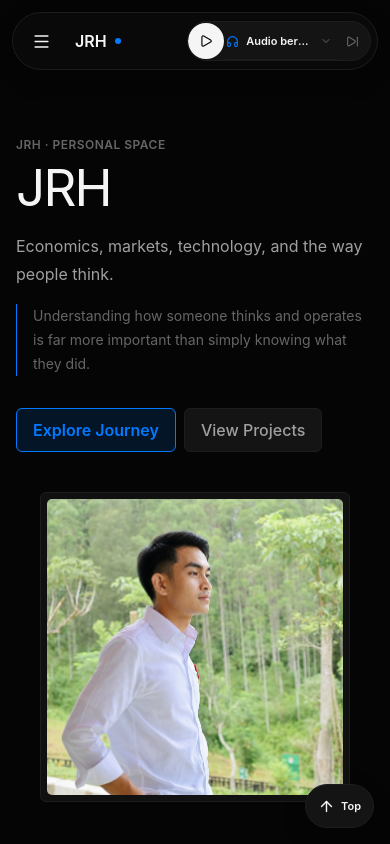
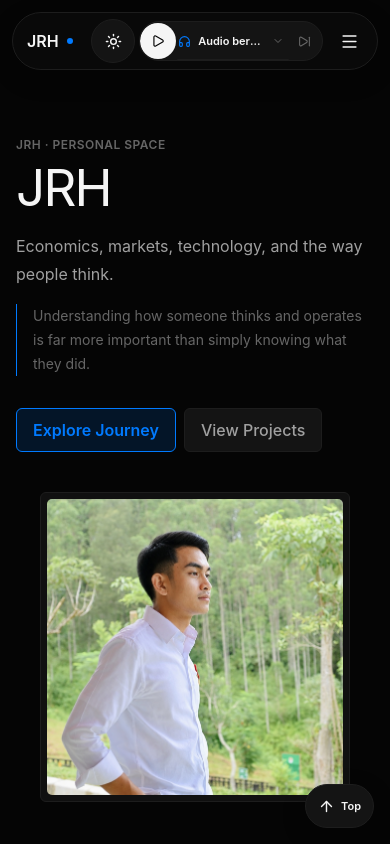
Before and after one commit to LionerHakim/JRHs, a React (Vite) app: page / in a window 390 px wide. Shown: the top 844 px of the page. Built offline with nearby package versions, Linux system fonts and the light colour scheme.

Commit message:
fix: restore right-aligned navigation controls

```diff
--- a/src/components/Navbar.tsx
+++ b/src/components/Navbar.tsx
@@ -1,6 +1,7 @@
 import { useEffect, useRef, useState } from 'react';
 import { Menu, X } from 'lucide-react';
 import MusicPlayer from './MusicPlayer';
+import ThemeToggle from './ThemeToggle';
 
 const navLinks = [
   { name: 'About', href: '#about' },
@@ -26,148 +27,73 @@ export default function Navbar() {
   useEffect(() => {
     const observer = new IntersectionObserver(
       (entries) => {
-        const visible = entries
-          .filter((entry) => entry.isIntersecting)
-          .sort((a, b) => b.intersectionRatio - a.intersectionRatio)[0];
+        const visible = entries.filter((entry) => entry.isIntersecting).sort((a, b) => b.intersectionRatio - a.intersectionRatio)[0];
         if (visible) setActive(visible.target.id);
       },
       { rootMargin: '-35% 0px -55% 0px', threshold: [0.1, 0.25, 0.5] },
     );
-
     navLinks.forEach(({ href }) => {
       const element = document.getElementById(href.slice(1));
       if (element) observer.observe(element);
     });
-
     return () => observer.disconnect();
   }, []);
 
   useEffect(() => {
     if (!open) return;
-
     const previousOverflow = document.body.style.overflow;
     const onKey = (event: KeyboardEvent) => {
-      if (event.key === 'Escape') {
-        event.preventDefault();
-        closeMenu();
-        return;
-      }
-
+      if (event.key === 'Escape') { event.preventDefault(); closeMenu(); return; }
       if (event.key !== 'Tab' || !menuRef.current) return;
-      const focusable = Array.from(
-        menuRef.current.querySelectorAll('a[href], button:not([disabled])'),
-      ) as FocusableElement[];
+      const focusable = Array.from(menuRef.current.querySelectorAll('a[href], button:not([disabled])')) as FocusableElement[];
       if (!focusable.length) return;
-
       const first = focusable[0];
       const last = focusable[focusable.length - 1];
-      if (event.shiftKey && document.activeElement === first) {
-        event.preventDefault();
-        last.focus();
-      } else if (!event.shiftKey && document.activeElement === last) {
-        event.preventDefault();
-        first.focus();
-      }
+      if (event.shiftKey && document.activeElement === first) { event.preventDefault(); last.focus(); }
+      else if (!event.shiftKey && document.activeElement === last) { event.preventDefault(); first.focus(); }
     };
-
     document.addEventListener('keydown', onKey);
     document.body.style.overflow = 'hidden';
     closeRef.current?.focus();
-
-    return () => {
-      document.removeEventListener('keydown', onKey);
-      document.body.style.overflow = previousOverflow;
-    };
+    return () => { document.removeEventListener('keydown', onKey); document.body.style.overflow = previousOverflow; };
   }, [open]);
 
   return (
     <>
       <header className="jrhs-nav-shell" aria-label="Navigasi situs">
-        <nav className="mx-auto flex min-h-14 items-center gap-1 px-1.5 sm:px-2" aria-label="Navigasi utama">
-          <button
-            ref={openerRef}
-            type="button"
-            onClick={() => setOpen(true)}
-            className="inline-flex min-h-11 min-w-11 items-center justify-center rounded-full text-[var(--color-text)] transition-colors hover:bg-[var(--color-ash-mist)] hover:text-[var(--color-ink)] active:scale-[.97] focus:outline-none focus-visible:ring-2 focus-visible:ring-[var(--color-accent)]"
-            aria-label="Buka menu"
-            aria-expanded={open}
-          >
-            <Menu size={19} aria-hidden="true" />
-          </button>
-
-          <a
-            href="#hero"
-            className="group flex min-h-11 items-center gap-2 rounded-full px-2 text-base font-semibold text-[var(--color-ink)] transition-colors hover:text-[var(--color-accent)]"
-            aria-label="JRH beranda"
-          >
+        <nav className="mx-auto flex min-h-14 items-center px-1.5 sm:px-2" aria-label="Navigasi utama">
+          <a href="#hero" className="group flex min-h-11 items-center gap-2 rounded-full px-2 text-base font-semibold text-[var(--color-ink)] transition-colors hover:text-[var(--color-accent)]" aria-label="JRH beranda">
             JRH <span className="h-1.5 w-1.5 rounded-full bg-[var(--color-accent)]" aria-hidden="true" />
           </a>
 
-          <div className="hidden items-center gap-0.5 lg:flex">
-            {navLinks.map((link) => {
-              const isActive = active === link.href.slice(1);
-              return (
-                <a
-                  key={link.href}
-                  href={link.href}
-                  className={`min-h-11 rounded-full px-3 py-2 text-sm font-medium transition-colors ${isActive ? 'bg-[var(--color-ash-mist)] text-[var(--color-ink)]' : 'text-[var(--color-muted)] hover:bg-[var(--color-ash-mist)] hover:text-[var(--color-ink)]'}`}
-                  aria-current={isActive ? 'location' : undefined}
-                >
-                  {link.name}
-                </a>
-              );
-            })}
-          </div>
-
           <div className="ml-auto flex items-center gap-1">
+            <div className="hidden items-center gap-0.5 lg:flex">
+              {navLinks.map((link) => {
+                const isActive = active === link.href.slice(1);
+                return <a key={link.href} href={link.href} className={`min-h-11 rounded-full px-3 py-2 text-sm font-medium transition-colors ${isActive ? 'bg-[var(--color-ash-mist)] text-[var(--color-ink)]' : 'text-[var(--color-muted)] hover:bg-[var(--color-ash-mist)] hover:text-[var(--color-ink)]'}`} aria-current={isActive ? 'location' : undefined}>{link.name}</a>;
+              })}
+            </div>
+            <ThemeToggle />
             <MusicPlayer />
+            <button ref={openerRef} type="button" onClick={() => setOpen(true)} className="inline-flex min-h-11 min-w-11 items-center justify-center rounded-full text-[var(--color-text)] transition-colors hover:bg-[var(--color-ash-mist)] hover:text-[var(--color-ink)] active:scale-[.97] focus:outline-none focus-visible:ring-2 focus-visible:ring-[var(--color-accent)]" aria-label="Buka menu" aria-expanded={open}>
+              <Menu size={19} aria-hidden="true" />
+            </button>
           </div>
         </nav>
       </header>
 
       {open && (
         <div className="fixed inset-0 z-[60] bg-black/70 backdrop-blur-sm" role="presentation">
-          <button
-            type="button"
-            className="absolute inset-0 h-full w-full cursor-default"
-            onClick={closeMenu}
-            aria-label="Tutup menu"
-          />
-          <aside
-            ref={menuRef}
-            className="absolute left-3 top-3 flex max-h-[calc(100svh-1.5rem)] w-[min(24rem,calc(100vw-1.5rem))] flex-col overflow-y-auto rounded-2xl border border-[var(--color-line)] bg-[var(--color-paper)] p-3 shadow-[var(--shadow-raised)]"
-            style={{ paddingTop: 'max(.75rem, env(safe-area-inset-top))' }}
-            role="dialog"
-            aria-modal="true"
-            aria-label="Navigasi seluler"
-          >
+          <button type="button" className="absolute inset-0 h-full w-full cursor-default" onClick={closeMenu} aria-label="Tutup menu" />
+          <aside ref={menuRef} className="absolute right-3 top-3 flex max-h-[calc(100svh-1.5rem)] w-[min(24rem,calc(100vw-1.5rem))] flex-col overflow-y-auto rounded-2xl border border-[var(--color-line)] bg-[var(--color-paper)] p-3 shadow-[var(--shadow-raised)]" style={{ paddingTop: 'max(.75rem, env(safe-area-inset-top))' }} role="dialog" aria-modal="true" aria-label="Navigasi seluler">
             <div className="flex items-center justify-between border-b border-[var(--color-line)] px-2 pb-3">
               <a href="#hero" onClick={closeMenu} className="flex min-h-11 items-center text-base font-semibold text-[var(--color-ink)]">JRH</a>
-              <button
-                ref={closeRef}
-                type="button"
-                onClick={closeMenu}
-                className="inline-flex min-h-11 min-w-11 items-center justify-center rounded-full border border-[var(--color-line)] bg-[var(--color-control)] text-[var(--color-text)] transition-colors hover:text-[var(--color-ink)] focus:outline-none focus-visible:ring-2 focus-visible:ring-[var(--color-accent)]"
-                aria-label="Tutup menu"
-              >
-                <X size={18} aria-hidden="true" />
-              </button>
+              <button ref={closeRef} type="button" onClick={closeMenu} className="inline-flex min-h-11 min-w-11 items-center justify-center rounded-full border border-[var(--color-line)] bg-[var(--color-control)] text-[var(--color-text)] transition-colors hover:text-[var(--color-ink)] focus:outline-none focus-visible:ring-2 focus-visible:ring-[var(--color-accent)]" aria-label="Tutup menu"><X size={18} aria-hidden="true" /></button>
             </div>
             <nav className="mt-3" aria-label="Navigasi utama seluler">
               {navLinks.map((link) => {
                 const isActive = active === link.href.slice(1);
-                return (
-                  <a
-                    key={link.href}
-                    href={link.href}
-                    onClick={closeMenu}
-                    className={`flex min-h-12 items-center justify-between rounded-lg px-3 text-sm font-semibold transition-colors ${isActive ? 'bg-[var(--color-control)] text-[var(--color-ink)]' : 'text-[var(--color-text)] hover:bg-[var(--color-control)] hover:text-[var(--color-ink)]'}`}
-                    aria-current={isActive ? 'location' : undefined}
-                  >
-                    <span>{link.name}</span>
-                    <span className="font-mono text-[10px] text-[var(--color-muted)]" aria-hidden="true">→</span>
-                  </a>
-                );
+                return <a key={link.href} href={link.href} onClick={closeMenu} className={`flex min-h-12 items-center justify-between rounded-lg px-3 text-sm font-semibold transition-colors ${isActive ? 'bg-[var(--color-control)] text-[var(--color-ink)]' : 'text-[var(--color-text)] hover:bg-[var(--color-control)] hover:text-[var(--color-ink)]'}`} aria-current={isActive ? 'location' : undefined}><span>{link.name}</span><span className="font-mono text-[10px] text-[var(--color-muted)]" aria-hidden="true">→</span></a>;
               })}
             </nav>
           </aside>
```
